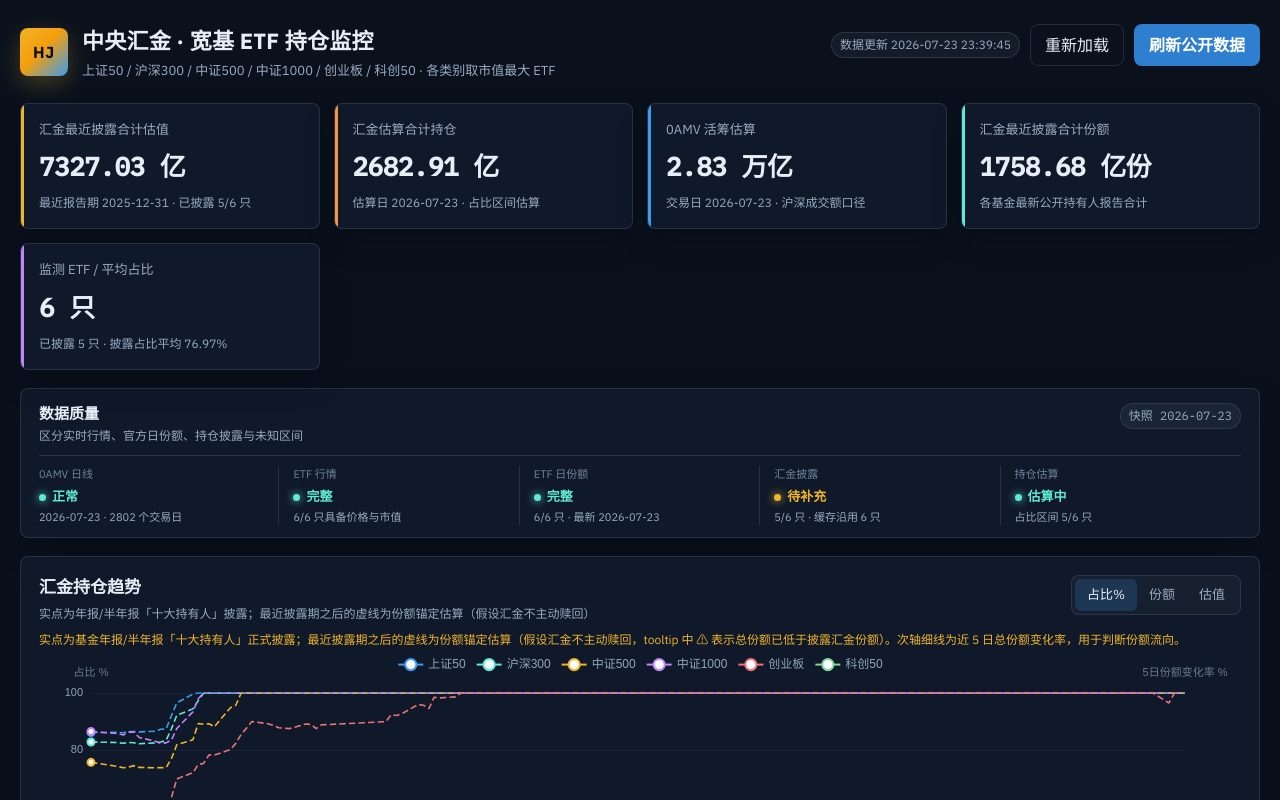
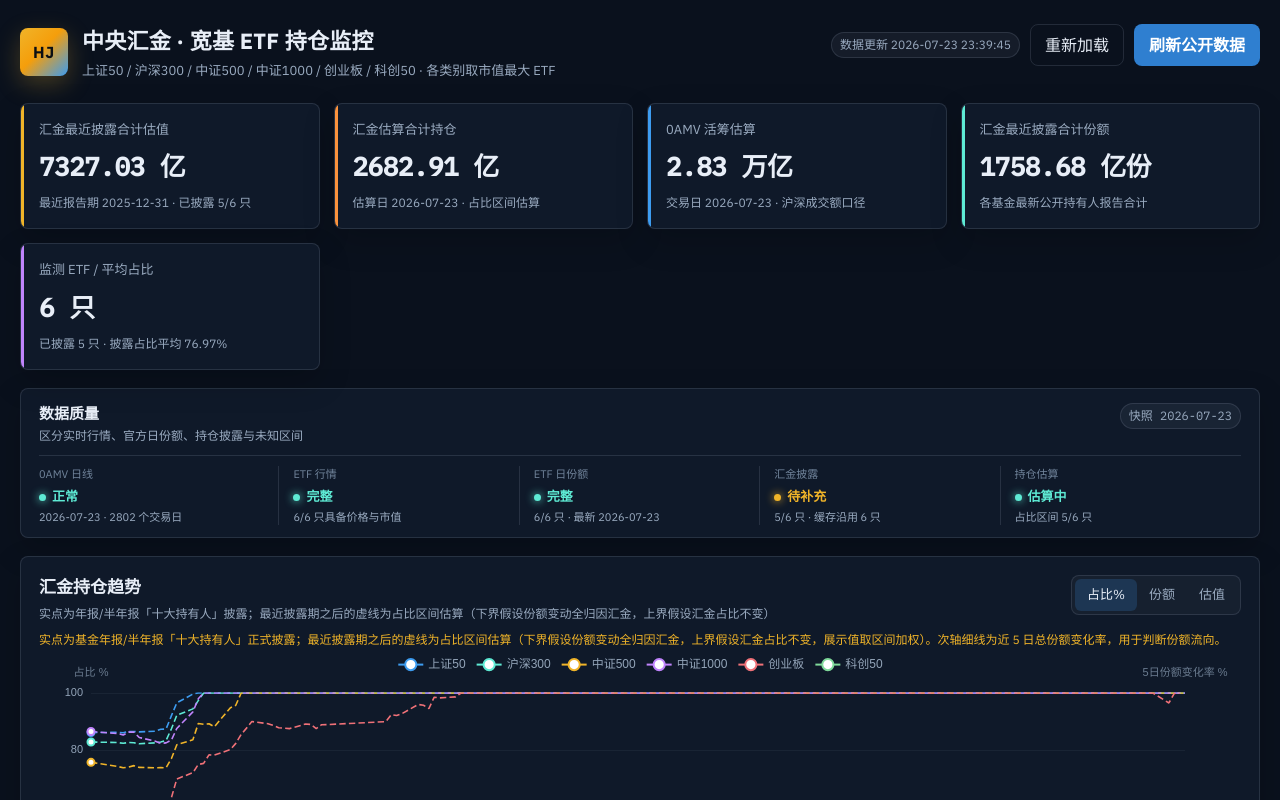
Before and after one commit to xiaojia21190/hjcc, a Vue app: page / in a window 1280 px wide. Shown: the top 800 px of the page. Built offline with nearby package versions, Linux system fonts and the light colour scheme; no server answers.

Commit message:
docs: update remaining chart-note and detail wording to percentage-range

```diff
--- a/src/App.vue
+++ b/src/App.vue
@@ -233,7 +233,7 @@
             <div>
               <h2>汇金持仓趋势</h2>
               <p class="muted">
-                实点为年报/半年报「十大持有人」披露；最近披露期之后的虚线为份额锚定估算（假设汇金不主动赎回）
+                实点为年报/半年报「十大持有人」披露；最近披露期之后的虚线为占比区间估算（下界假设份额变动全归因汇金，上界假设汇金占比不变）
               </p>
             </div>
             <div class="seg">
@@ -336,7 +336,7 @@
             数据来源：上交所/深交所 ETF 每日总份额、新浪财经十大持有人、天天基金定期规模、东方财富
             ETF 行情/净值及中证全指日线。0AMV 按公开近似公式计算，定义参见
             <a href="https://www.compass.cn/shownews.php?nid=33751625" target="_blank" rel="noopener noreferrer">指南针说明</a>；
-            汇金持仓通常于年报/半年报披露，非实时；最近披露期之后按份额锚定法估算（假设汇金不主动赎回，估算份额 = min(披露份额, 当日总份额)），估算不代表实际持仓。
+            汇金持仓通常于年报/半年报披露，非实时；最近披露期之后按占比区间口径估算（下界假设份额变动全归因汇金，上界假设汇金占比不变，展示值取区间加权），估算不代表实际持仓。
           </p>
           <p>仅供研究展示，不构成投资建议。请以交易所与基金正式公告为准。</p>
         </footer>
--- a/src/components/HuijinTrendChart.vue
+++ b/src/components/HuijinTrendChart.vue
@@ -64,7 +64,7 @@
         })
         .filter(Boolean),
     })
-    // 份额锚定估算（虚线），从最近披露点桥接
+    // 占比区间估算（虚线），从最近披露点桥接
     const anchored = e.huijinEstimateHistory.filter(
       (p) => p.estimateMethod === 'anchored',
     )
@@ -199,7 +199,7 @@
 
 <template>
   <p v-if="hasVerifiedPoint" class="chart-note">
-    实点为基金年报/半年报「十大持有人」正式披露；最近披露期之后的虚线为份额锚定估算（假设汇金不主动赎回，tooltip 中 ⚠ 表示总份额已低于披露汇金份额）。次轴细线为近 5 日总份额变化率，用于判断份额流向。
+    实点为基金年报/半年报「十大持有人」正式披露；最近披露期之后的虚线为占比区间估算（下界假设份额变动全归因汇金，上界假设汇金占比不变，展示值取区间加权）。次轴细线为近 5 日总份额变化率，用于判断份额流向。
   </p>
   <p v-else class="chart-note">
     当前没有可验证的汇金持仓披露，暂不绘制持仓趋势。
```
